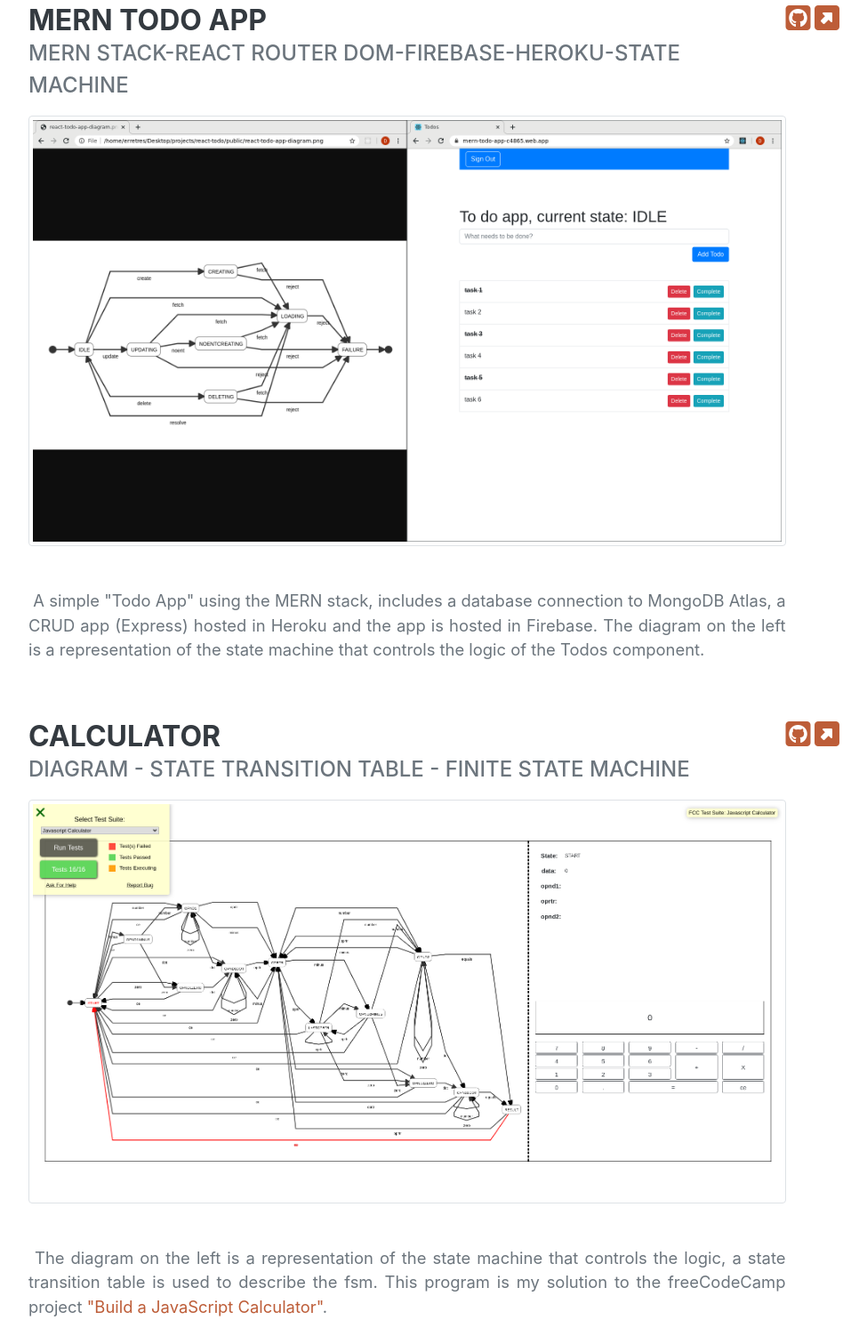
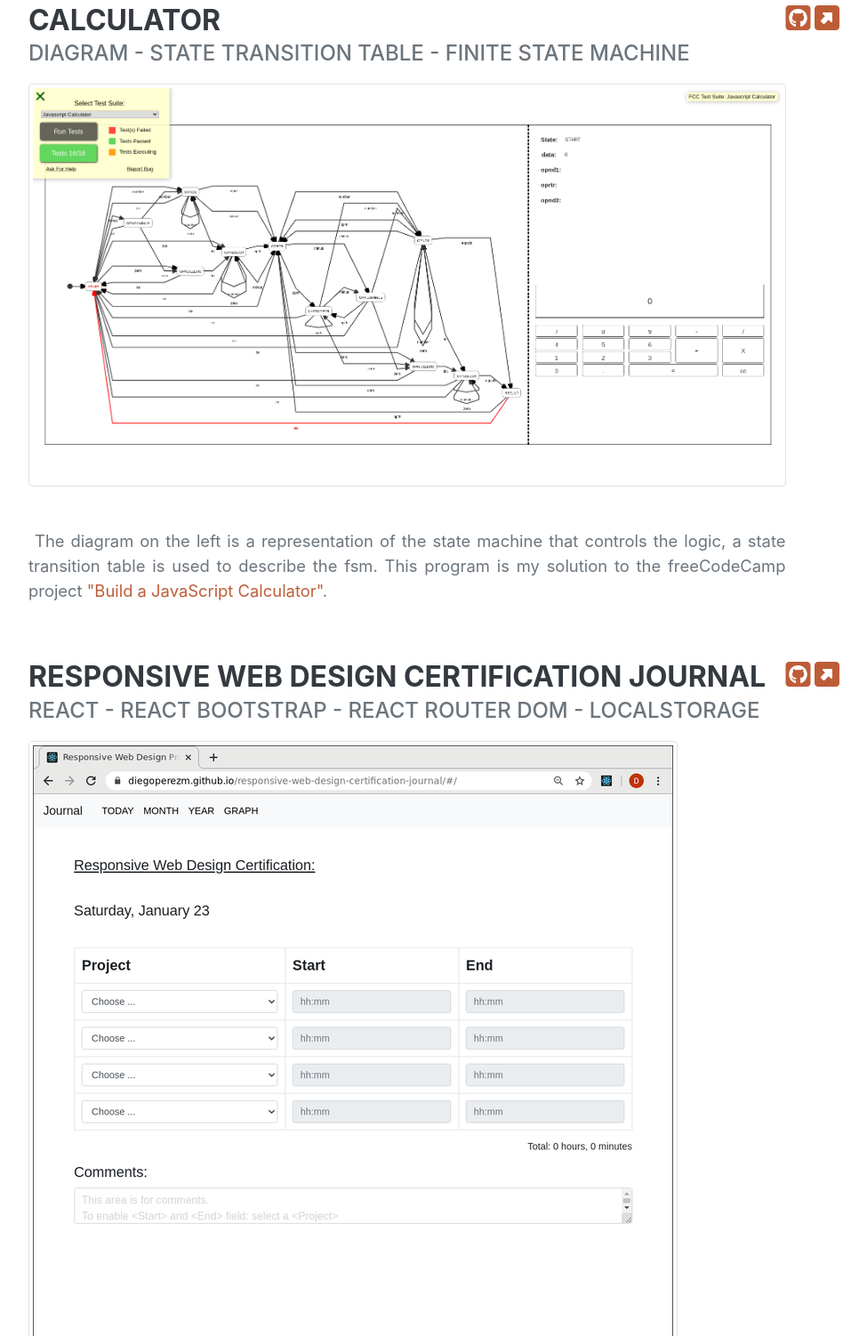
Before and after one commit to diegoperezm/portfolio, a plain HTML site: page index.html in a window 1280 px wide. Shown: the part 1700-3202 px from the top of the page at 89% size, without its empty margins (288-1263 px from the left). Drawn offline with nearby package versions, Linux system fonts and the light colour scheme; a web font is replaced by a local one.

Commit message:
Remove from projects: MERN TODO APP

```diff
--- a/index.html
+++ b/index.html
@@ -85,16 +85,6 @@
           </div>
           <div class="d-flex flex-column flex-md-row justify-content-between mb-5">
             <div class="flex-grow-1">
-              <h3 class="mb-0">MERN TODO APP</h3>
-              <div class="subheading mb-3">MERN Stack-React Router Dom-Firebase-Heroku-State Machine</div>
-              <img src="img/mern-todo-app.png" alt="todo project" class="img-fluid img-thumbnail">
-              <p class="lead mt-5 text-justify">&nbsp;A simple "Todo App" using the MERN stack, includes a database connection to MongoDB Atlas, a CRUD app (Express) hosted in Heroku and the app is hosted in Firebase. The diagram on the left is a representation of the state machine that controls the logic of the Todos component.</p>
-            </div>
-            <div class="flex-shrink-0"> <a href="https://github.com/diegoperezm/react-todo"> <i class="fab fa-2x fa-github-square"></i></a> <a href="https://mern-todo-app-c4865.web.app/"> <i class="fas fa-2x fa-external-link-square-alt"></i></a>
-            </div>
-          </div>
-          <div class="d-flex flex-column flex-md-row justify-content-between mb-5">
-            <div class="flex-grow-1">
               <h3 class="mb-0">Calculator</h3>
               <div class="subheading mb-3">diagram - state transition table - finite state machine</div>
               <img src="img/freecodecamp-calc.png" alt="calculator project" class="img-fluid img-thumbnail">
```
